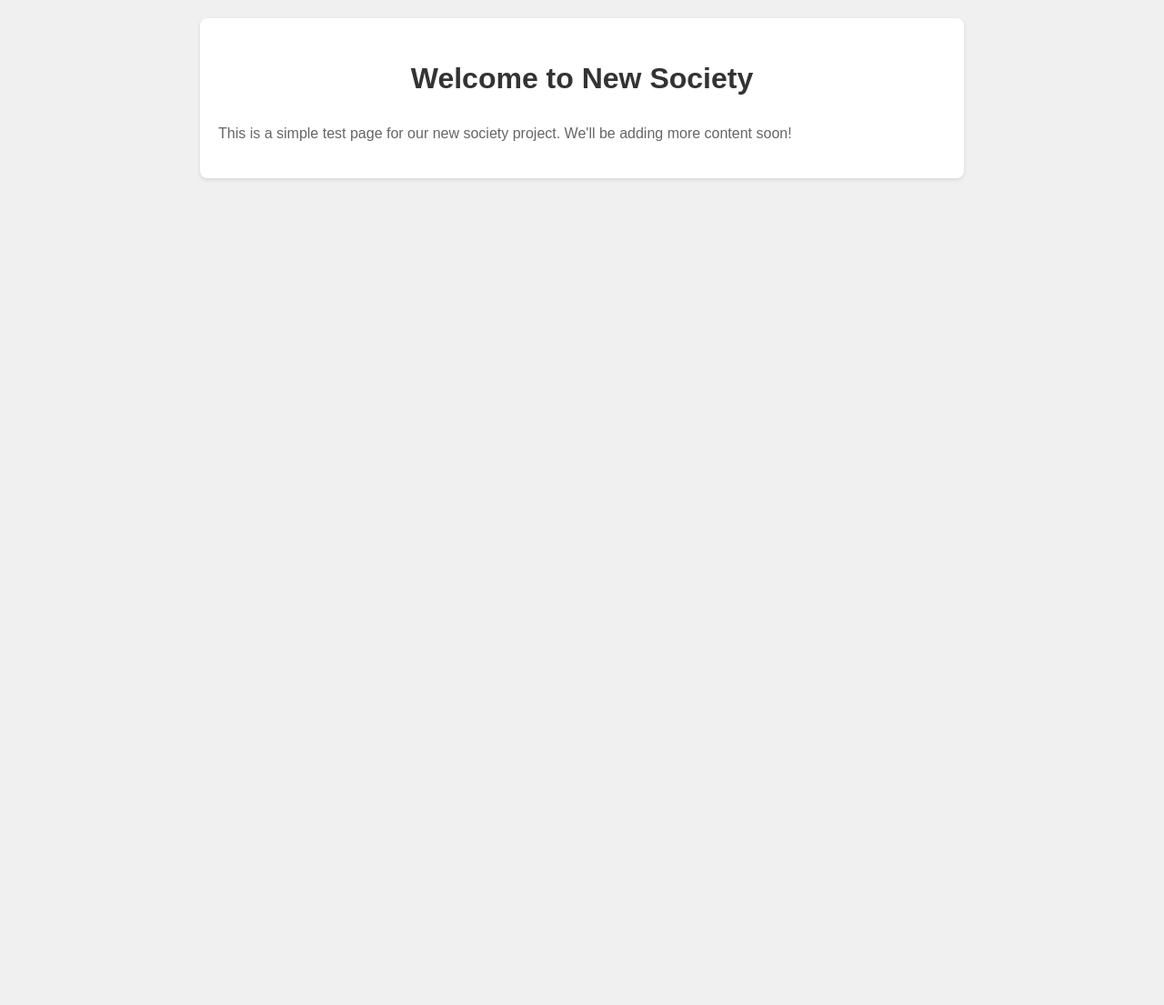
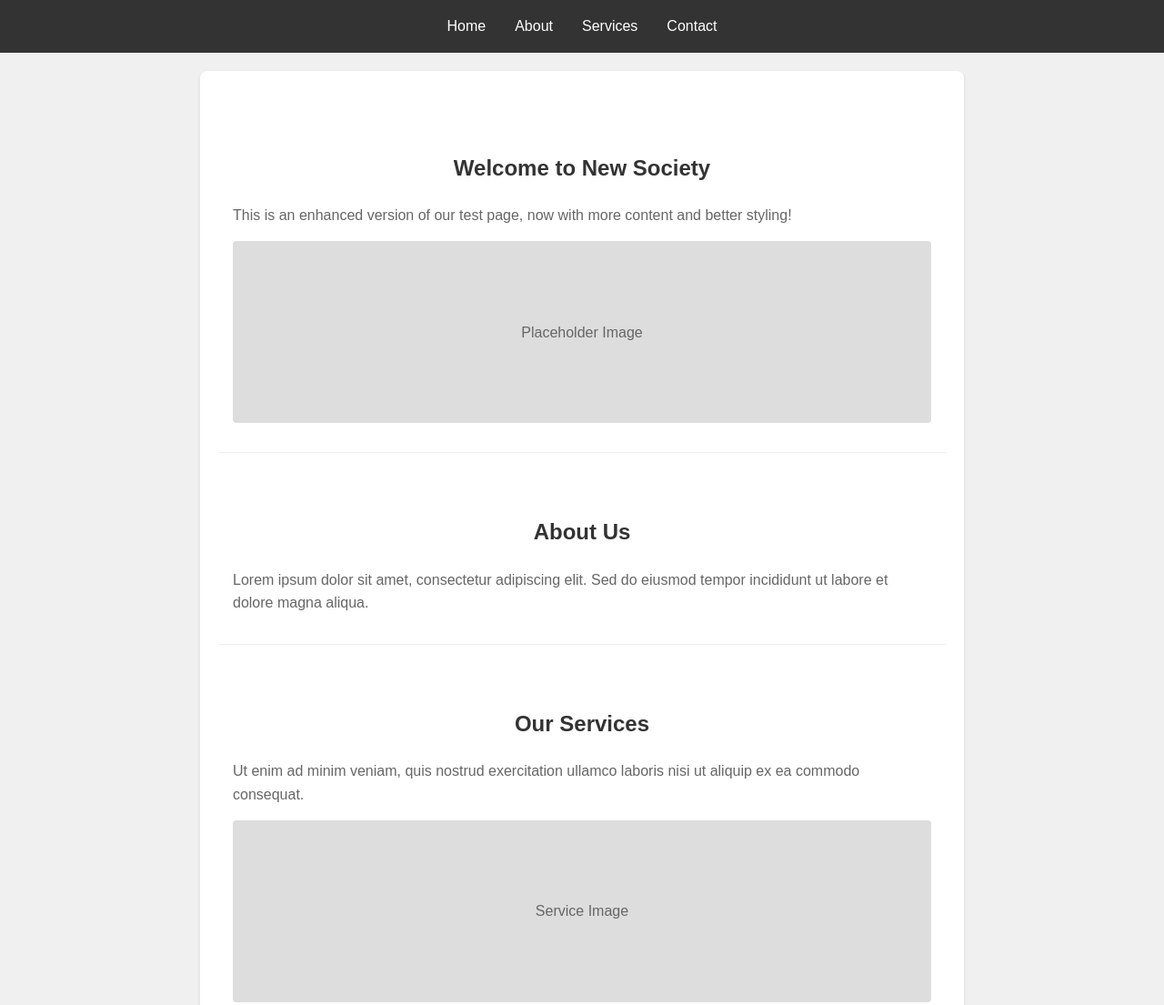
Before and after one commit to dschodt7/new-clearpath-test, a plain HTML site: page index.html in a window 1280 px wide. Shown: the top 1105 px of the page at 91% size. Before the commit the page ends 800 px from the top, so only its background shows below. Drawn offline with Linux system fonts and the light colour scheme.

Commit message:
Add more content and styling to HTML page

```diff
--- a/index.html
+++ b/index.html
@@ -9,30 +9,92 @@
             font-family: Arial, sans-serif;
             line-height: 1.6;
             margin: 0;
-            padding: 20px;
+            padding: 0;
             background-color: #f0f0f0;
+        }
+        .nav {
+            background-color: #333;
+            padding: 1rem;
+            position: sticky;
+            top: 0;
+        }
+        .nav ul {
+            list-style: none;
+            padding: 0;
+            margin: 0;
+            display: flex;
+            justify-content: center;
+            gap: 2rem;
+        }
+        .nav a {
+            color: white;
+            text-decoration: none;
         }
         .container {
             max-width: 800px;
-            margin: 0 auto;
+            margin: 20px auto;
             background-color: white;
             padding: 20px;
             border-radius: 8px;
             box-shadow: 0 2px 4px rgba(0,0,0,0.1);
         }
-        h1 {
+        h1, h2 {
             color: #333;
             text-align: center;
         }
         p {
             color: #666;
         }
+        .placeholder-img {
+            background-color: #ddd;
+            width: 100%;
+            height: 200px;
+            margin: 1rem 0;
+            display: flex;
+            align-items: center;
+            justify-content: center;
+            color: #666;
+            border-radius: 4px;
+        }
+        .section {
+            margin: 2rem 0;
+            padding: 1rem;
+            border-bottom: 1px solid #eee;
+        }
     </style>
 </head>
 <body>
+    <nav class="nav">
+        <ul>
+            <li><a href="#home">Home</a></li>
+            <li><a href="#about">About</a></li>
+            <li><a href="#services">Services</a></li>
+            <li><a href="#contact">Contact</a></li>
+        </ul>
+    </nav>
+
     <div class="container">
-        <h1>Welcome to New Society</h1>
-        <p>This is a simple test page for our new society project. We'll be adding more content soon!</p>
+        <section id="home" class="section">
+            <h1>Welcome to New Society</h1>
+            <p>This is an enhanced version of our test page, now with more content and better styling!</p>
+            <div class="placeholder-img">Placeholder Image</div>
+        </section>
+
+        <section id="about" class="section">
+            <h2>About Us</h2>
+            <p>Lorem ipsum dolor sit amet, consectetur adipiscing elit. Sed do eiusmod tempor incididunt ut labore et dolore magna aliqua.</p>
+        </section>
+
+        <section id="services" class="section">
+            <h2>Our Services</h2>
+            <p>Ut enim ad minim veniam, quis nostrud exercitation ullamco laboris nisi ut aliquip ex ea commodo consequat.</p>
+            <div class="placeholder-img">Service Image</div>
+        </section>
+
+        <section id="contact" class="section">
+            <h2>Contact Us</h2>
+            <p>Duis aute irure dolor in reprehenderit in voluptate velit esse cillum dolore eu fugiat nulla pariatur.</p>
+        </section>
     </div>
 </body>
 </html>
```
